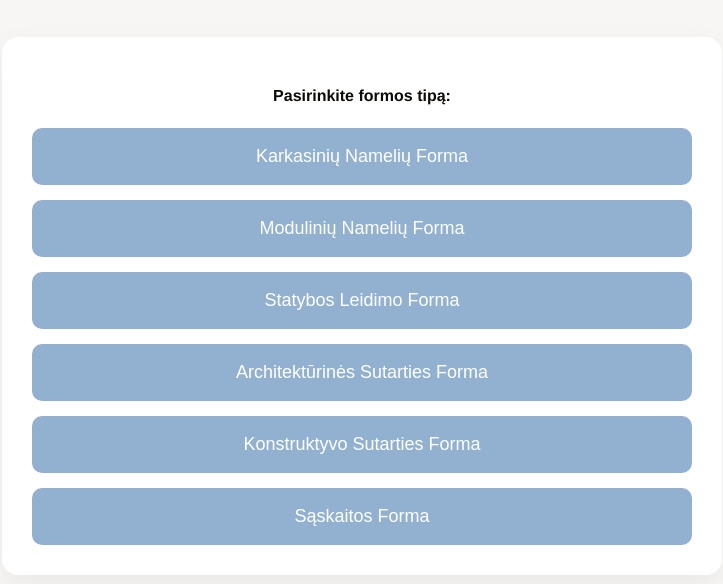
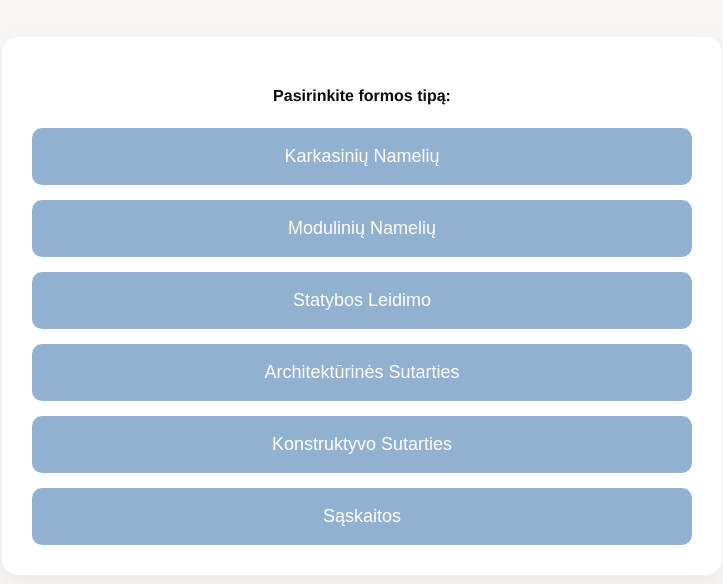
Before and after one commit to mavizra/namiele-test, a plain HTML site: page index.html in a window 1280 px wide. Shown: the part 98-682 px from the top of the page, without its empty margins (278-1001 px from the left). Drawn offline with Linux system fonts and the light colour scheme.

Commit message:
index.html

```diff
--- a/index.html
+++ b/index.html
@@ -234,13 +234,13 @@ button:hover { background-color: #7c9dbf; }
 <div id="formSelector" style="max-width:720px;margin:20px auto;padding:30px;background:white;border-radius:16px;box-shadow:0 10px 30px rgba(0,0,0,0.06);text-align:center;">
   <p><strong>Pasirinkite formos tipą:</strong></p>
   <div id="formPick" style="display:flex;flex-direction:column;gap:15px;align-items:stretch;margin-top:20px;">
-    <button type="button" class="form-select-btn" data-type="karkasiniai">Karkasinių Namelių Forma</button>
-    <button type="button" class="form-select-btn" data-type="moduliniai">Modulinių Namelių Forma</button>
-    <button type="button" class="form-select-btn" data-type="sld">Statybos Leidimo Forma</button>
-        <button type="button" class="form-select-btn" data-type="archsutart">Architektūrinės Sutarties Forma</button>
-        <button type="button" class="form-select-btn" data-type="konsutart">Konstruktyvo Sutarties Forma</button>
+    <button type="button" class="form-select-btn" data-type="karkasiniai">Karkasinių Namelių </button>
+    <button type="button" class="form-select-btn" data-type="moduliniai">Modulinių Namelių </button>
+    <button type="button" class="form-select-btn" data-type="sld">Statybos Leidimo </button>
+        <button type="button" class="form-select-btn" data-type="archsutart">Architektūrinės Sutarties </button>
+        <button type="button" class="form-select-btn" data-type="konsutart">Konstruktyvo Sutarties </button>
     <!-- add this as the 4th option -->
-<button type="button" class="form-select-btn" data-type="saskaita">Sąskaitos Forma</button>
+<button type="button" class="form-select-btn" data-type="saskaita">Sąskaitos </button>
 
   </div>
 </div>
```
